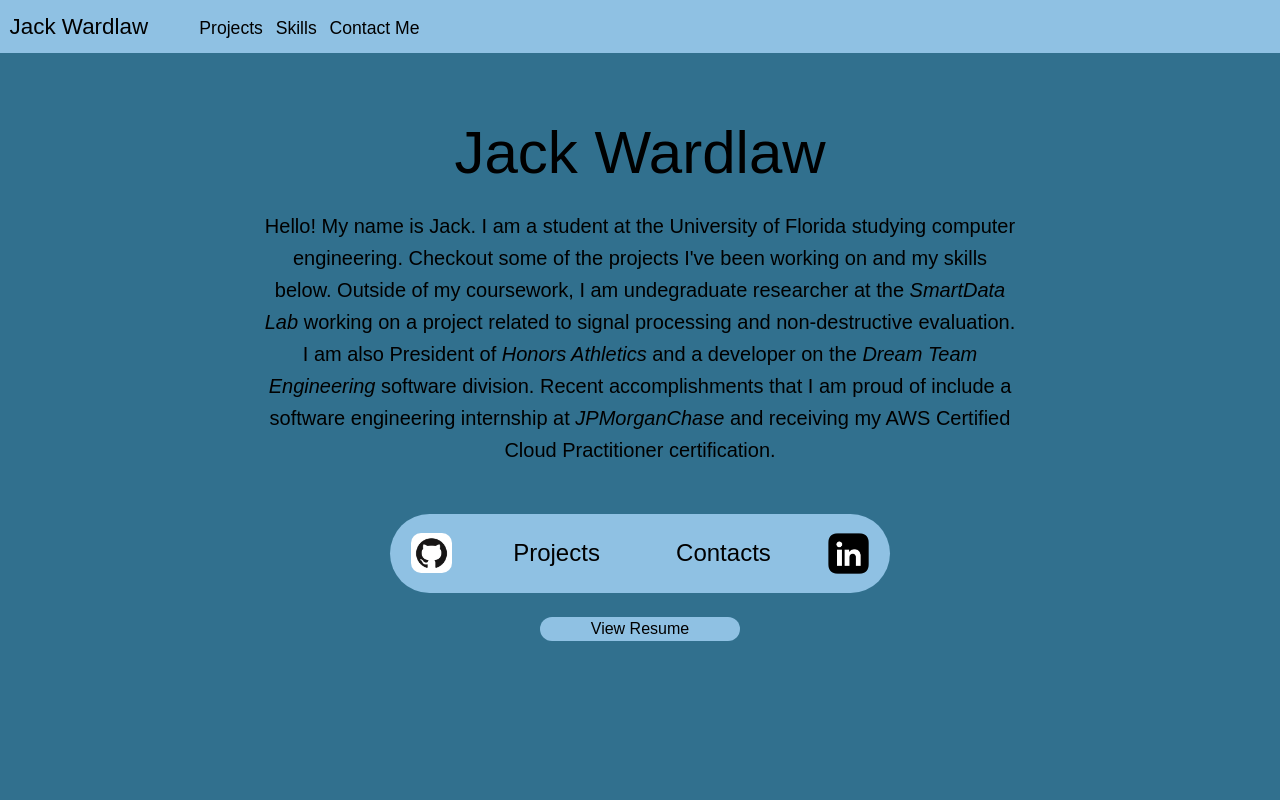
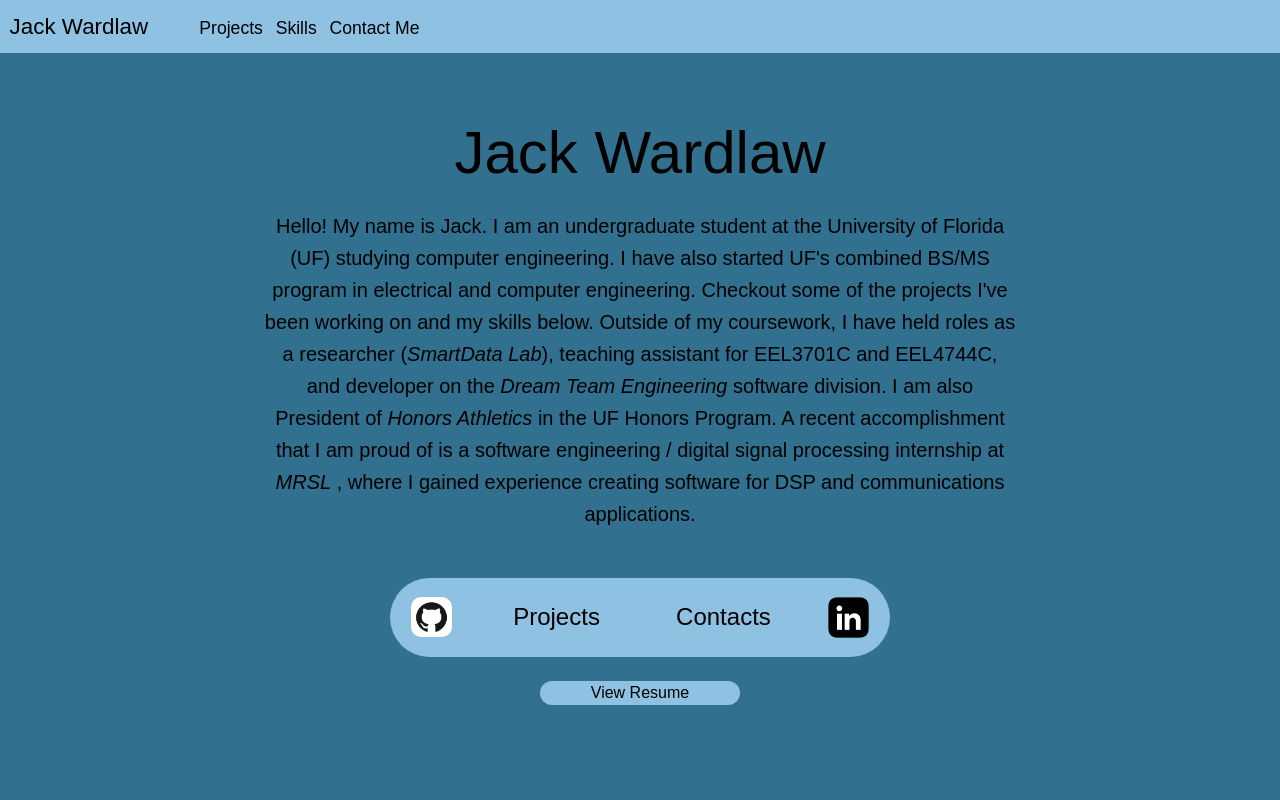
Before and after one commit to jackw00/portfolio, a React (Create React App) app: page / in a window 1280 px wide. Shown: the top 800 px of the page. Built offline with nearby package versions, Linux system fonts and the light colour scheme.

Commit message:
update skills and about for SU 25

```diff
--- a/src/components/About/About.js
+++ b/src/components/About/About.js
@@ -72,34 +72,35 @@ export default function About() {
           )}
 
           <Typography variant="h6" className="about-paragraph">
-            Hello! My name is Jack. I am a student at the University of Florida
-            studying computer engineering. Checkout some of the projects I've
-            been working on and my skills below. Outside of my coursework,
-            I am undegraduate researcher at the{" "}
+          Hello! My name is Jack. I am an undergraduate student at the University of Florida (UF) studying computer engineering. I have also started UF's combined BS/MS program in electrical and computer engineering. Checkout some of the projects I've been working on and my skills below. Outside of my coursework, I have held roles as a researcher {" ("}
             <a
               target="_blank"
               href="https://smartdata.ece.ufl.edu/"
             >
               SmartData Lab
+            </a>{"), "}
+            teaching assistant for EEL3701C and EEL4744C, and developer on the {" "}
+            <a
+              target="_blank"
+              href="https://www.ufdreamteameng.org/"
+            >
+              Dream Team Engineering
             </a>{" "}
-            working on a project related to signal processing and
-            non-destructive evaluation. I am also President of{" "}
+            software division. I am also President of {" "}
             <a
               target="_blank"
               href="https://www.honors.ufl.edu/student-life/student-orgs/honors-athletics/"
             >
               Honors Athletics
             </a>{" "}
-            and a developer on the{" "}
+            in the UF Honors Program. A recent accomplishment that I am proud of is a software engineering / digital signal processing internship at {" "}
             <a
               target="_blank"
-              href="https://www.ufdreamteameng.org/"
+              href="https://mrsl.com"
             >
-              Dream Team Engineering
+              MRSL
             </a>{" "}
-            software division. Recent accomplishments that I am proud of include a software engineering internship at{" "}
-            <a>JPMorganChase</a>
-            {" "} and receiving my AWS Certified Cloud Practitioner certification.
+            , where I gained experience creating software for DSP and communications applications.
           </Typography>
         </Box>
         <Box
--- a/src/components/Skills/Skills.js
+++ b/src/components/Skills/Skills.js
@@ -17,7 +17,7 @@ export default function Skills() {
             Skills
           </Typography>
           <Typography variant="h6">
-            These are some of the langauges, frameworks, and technologies I've worked with in my coursework, work experience, and personal projects. I'm excited to keep learning more!
+            These are some of the langauges, frameworks, and technologies I've worked with in my coursework, work experience, and personal projects. I also have experience creating software for DSP and communications applications. I'm excited to keep learning more!
           </Typography>
           </>
         ) : (
@@ -26,7 +26,7 @@ export default function Skills() {
             Skills
           </Typography>
           <Typography variant="h6">
-            These are some of the langauges, frameworks, and technologies I've worked with in my coursework, work experience, and personal projects. I'm excited to keep learning more!
+            These are some of the langauges, frameworks, and technologies I've worked with in my coursework, work experience, and personal projects. I also have experience creating software for DSP and communications applications. I'm excited to keep learning more!
           </Typography>
           </>
         )}
--- a/src/data.js
+++ b/src/data.js
@@ -65,7 +65,7 @@ export const projects = [
 export const skills = [
   "Arduino",
   "AWS",
-  "C++",
+  "C/C++",
   "Docker",
   "Git",
   "HTML/CSS",
@@ -74,7 +74,6 @@ export const skills = [
   "Jenkins",
   "Linux",
   "MATLAB",
-  "MongoDB",
   "Node.js",
   "Python",
   "React",
@@ -83,4 +82,5 @@ export const skills = [
   "SQL",
   "Terraform",
   "VHDL",
+  "X-MIDAS",
 ];
```
